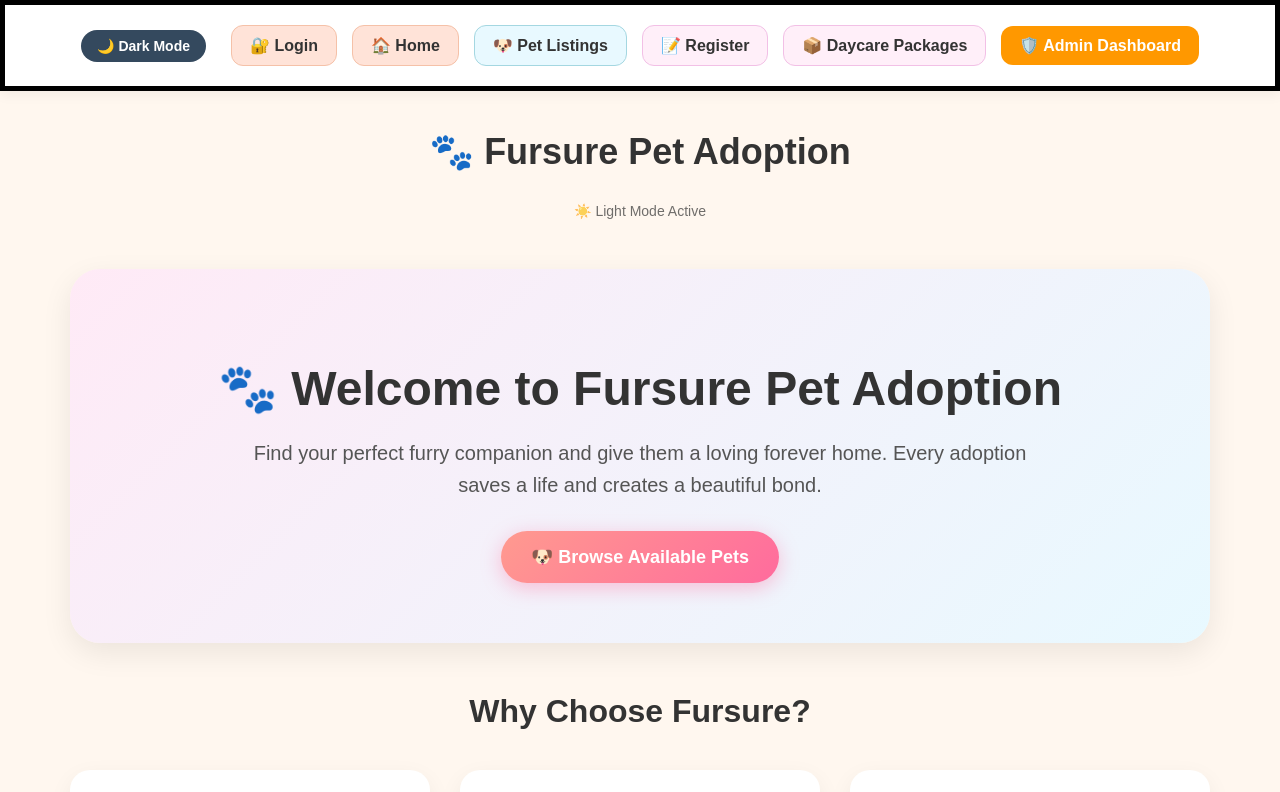
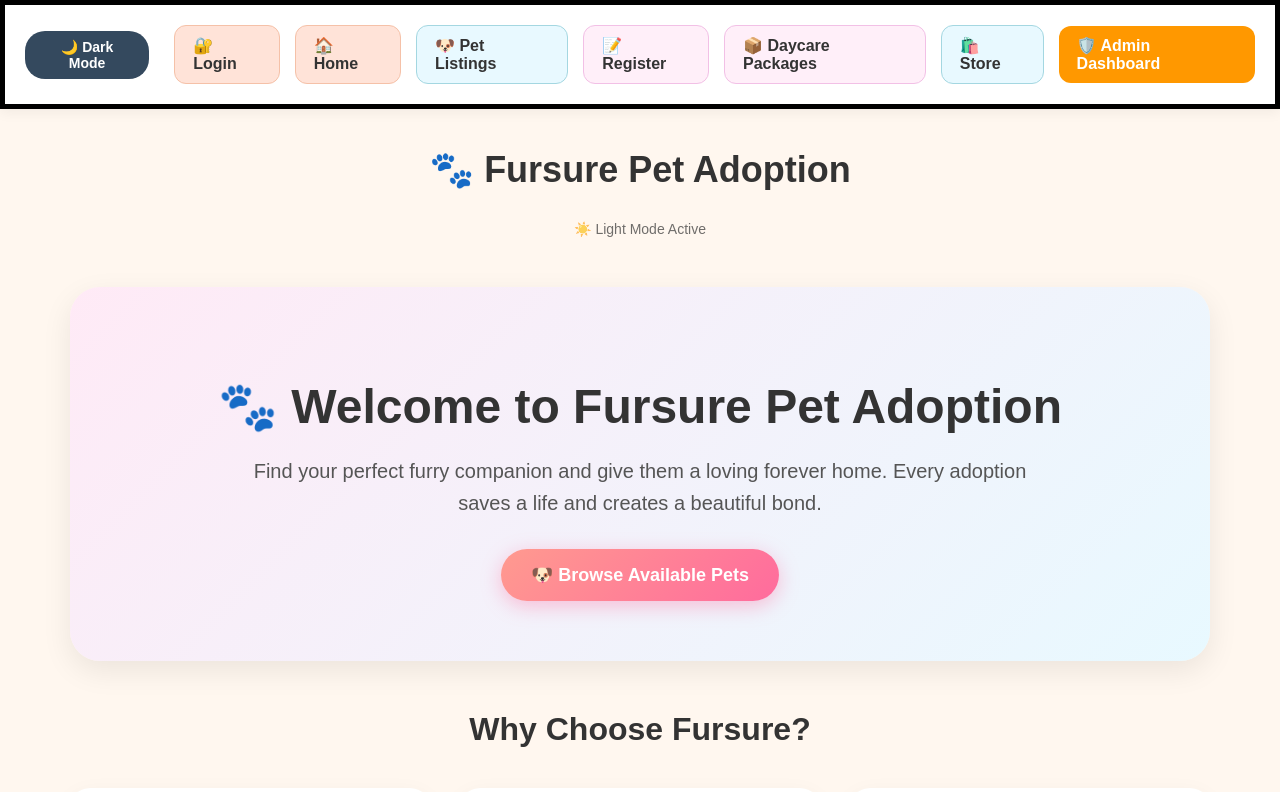
Before and after one commit to Antizer17/cse470-pet-adoption-app, a React (Create React App) app in the folder client/: page / in a window 1280 px wide. Shown: the top 792 px of the page. Built offline with nearby package versions, Linux system fonts and the light colour scheme; sample sign-in values are in the browser's storage.

Commit message:
Merged Sprint2 Codes

```diff
--- a/client/src/App.js
+++ b/client/src/App.js
@@ -11,6 +11,8 @@ import AdminDashboard from './components/AdminDashboard';
 import DaycarePackages from './components/DaycarePackages';
 import FoodCart from './components/FoodCart';
 import AdminDaycare from './components/AdminDaycare';
+import ProductStore from './components/ProductStore';
+
 function App() {
   return (
     <Router>
@@ -35,6 +37,14 @@ function App() {
             </ProtectedRoute>
           } />
 
+          <Route
+           path="/store"
+           element={
+           <ProtectedRoute>
+             <ProductStore />
+            </ProtectedRoute>
+          }/>
+
           {/* Feature 2: Admin Check-In/Out & History Routes */}
           <Route path="/admin/dashboard" element={
             <AdminProtectedRoute>
@@ -48,6 +58,14 @@ function App() {
             </AdminProtectedRoute>
           } />
 
+          <Route
+           path="/admin/store"
+           element={
+           <AdminProtectedRoute>
+             <ProductStore />
+            </AdminProtectedRoute>
+          }/>
+
           <Route path="/" element={<ProtectedRoute><HomePage /></ProtectedRoute>} />
           <Route path="/pets" element={<ProtectedRoute><PetListingPage /></ProtectedRoute>} />
         </Routes>
--- a/client/src/components/Layout.js
+++ b/client/src/components/Layout.js
@@ -241,6 +241,30 @@ const Layout = ({ children }) => {
             📦 Daycare Packages
           </Link>
 
+          <Link
+          to="/store"
+          style={{
+            padding: "10px 18px",
+            borderRadius: "12px",
+            background: colors.accent1,
+            border: `1px solid ${colors.accent1Border}`,
+            textDecoration: "none",
+            fontWeight: "600",
+            color: colors.text,
+            transition: "all 0.3s ease",
+          }}
+          onMouseEnter={(e) => {
+            e.currentTarget.style.background = colors.accent1Hover;
+            e.currentTarget.style.transform = "translateY(-2px)";
+          }}
+          onMouseLeave={(e) => {
+            e.currentTarget.style.background = colors.accent1;
+            e.currentTarget.style.transform = "translateY(0)";
+          }}
+        >
+          🛍️ Store
+        </Link>
+
           {/* ✅ INSERTION 2: Admin Dashboard Button (Only visible if isAdmin is true) */}
           {isAdmin && (
             <Link
```
